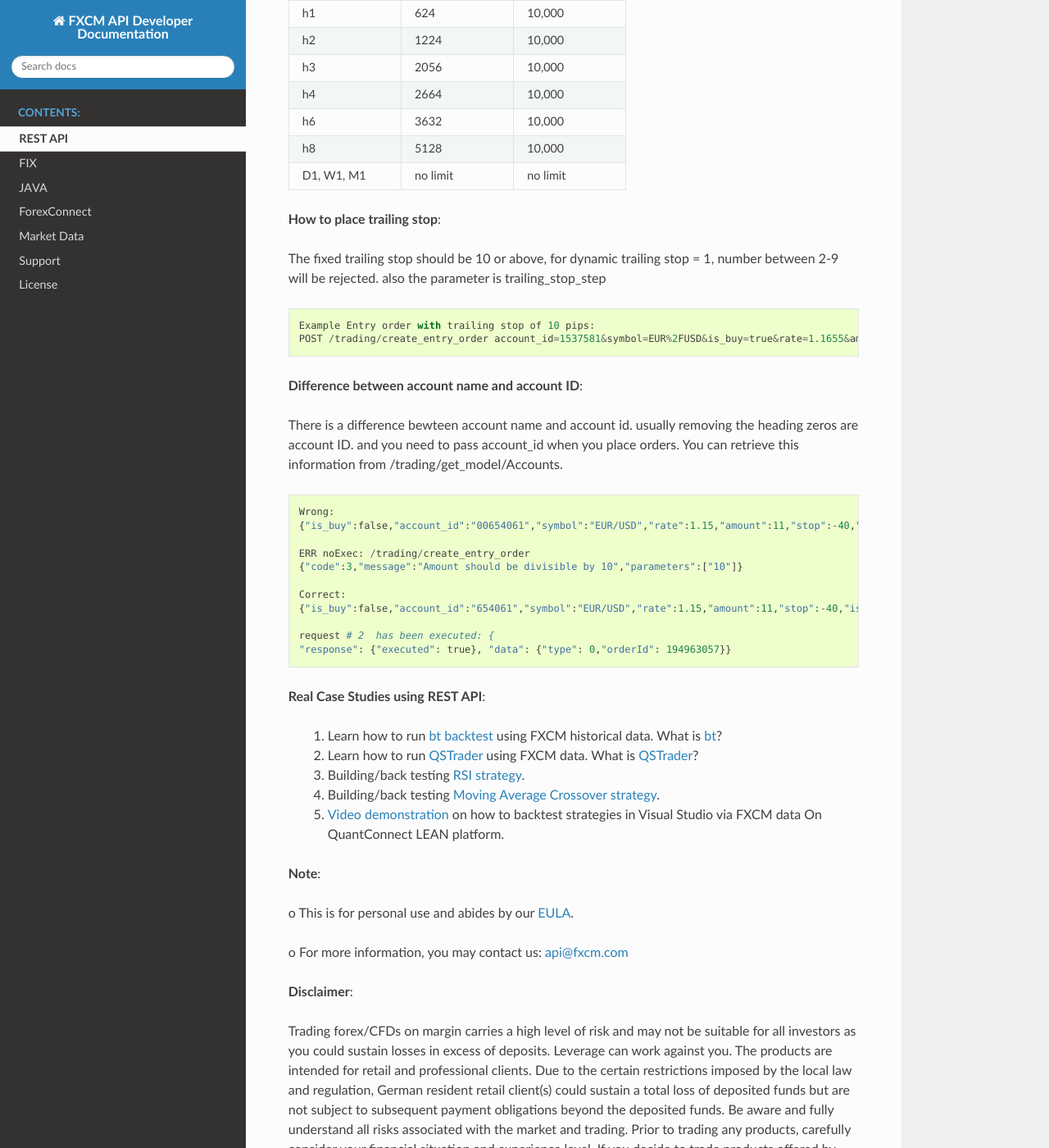
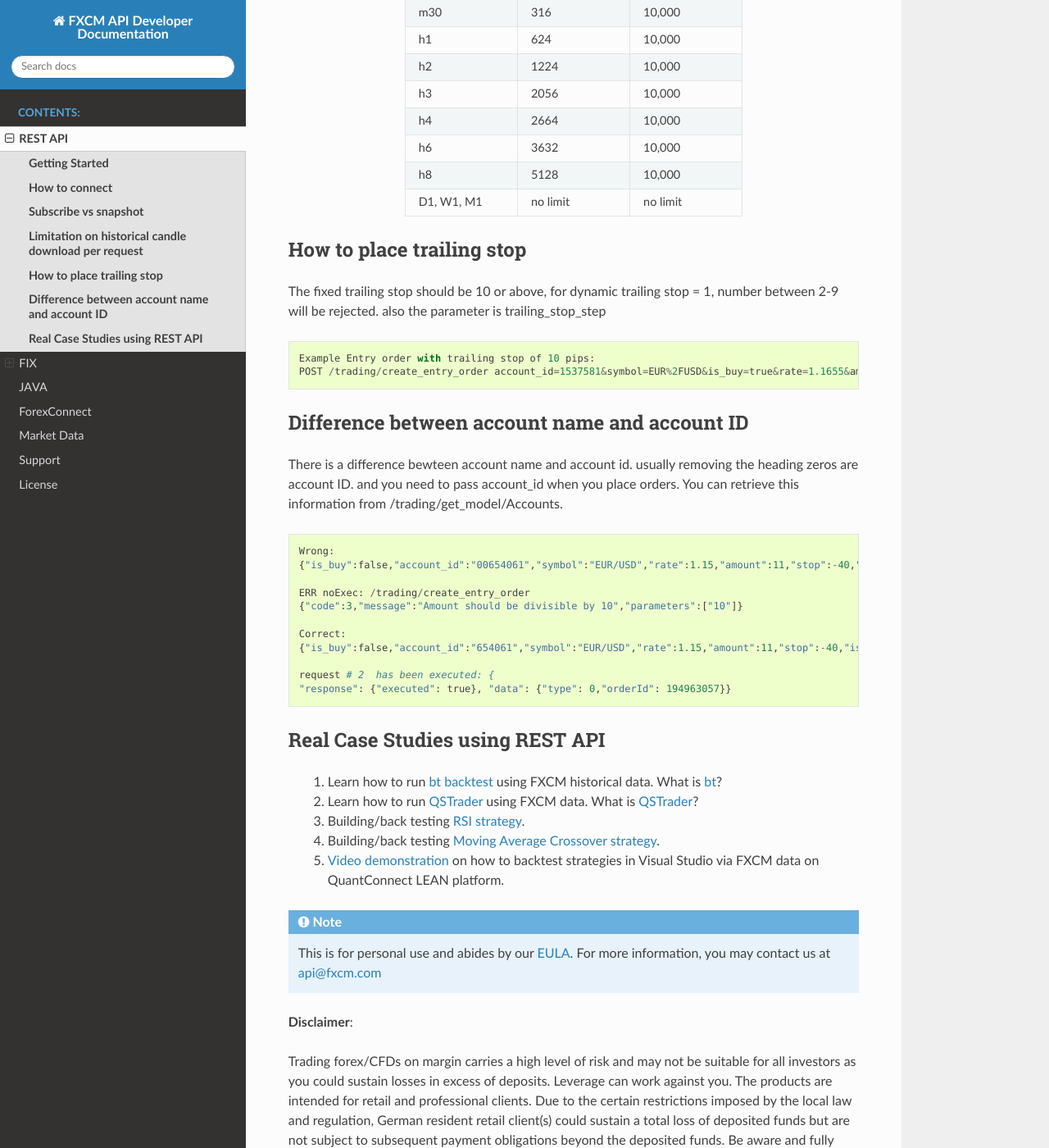
Before and after one commit to fxcm-mroman/FXCM-API, a Sphinx documentation site: the page built from docs/restapi.rst, in a window 1280 px wide and 1400 px high, scrolled down 3569 px. Shown: the whole window at 82% size. Built offline with Sphinx 7.4.7 and the Read the Docs theme 2.0.0, drawn with Linux system fonts in a browser that asks for light colours.

Commit message:
Add submenus

```diff
--- a/docs/restapi.rst
+++ b/docs/restapi.rst
@@ -14,6 +14,7 @@ With the use of the socket.io library, the API has streaming capability and will
 FXCM's trading hours vary by product. For forex, trading opens on Sundays between 5:00 PM ET and 5:15 PM ET and closes on Fridays around 4:55 PM ET. For CFDs, please check the `CFD Product Guide <http://docs.fxcorporate.com/user-guide/ug-cfd-product-guide-ltd-en.pdf>`_.
 
 **Getting Started**
+-------------------
 
 1. Quick start guide
 
@@ -40,7 +41,8 @@ FXCM's trading hours vary by product. For forex, trading opens on Sundays betwee
    * Using Python, click `here <https://pypi.python.org/pypi/socketIO-client/>`_.
 
 
-**How to connect**::
+**How to connect**
+------------------
 
 Clients should establish a persistent WebSocket connection using socket.io library. All non-solicited updates will be sent over this connection. Client requests are to be sent via normal HTTP messages. Every HTTP message must contain following parameters:
 
@@ -51,6 +53,7 @@ Clients should establish a persistent WebSocket connection using socket.io libra
    :header-rows: 1
    :class: longtable
    :widths: 1 1 1 1
+   :align: center
 
 Sample Request:
 ::
@@ -73,8 +76,10 @@ Sample Request:
    :header-rows: 1
    :class: longtable
    :widths: 1 1
+   :align: center
 
-**Subscribe vs snapshot**::
+**Subscribe vs snapshot**
+-------------------------
 
 FXCM Rest API provides two ways to deliever data. susbcribe vs snapshot.
 
@@ -118,8 +123,8 @@ Furthermore, a single market order can have many TradeIDs, if they are partial f
 
 In entry order, an order ID is in callback function. You can also see it on order table sanpshot. but you will not get TradeID until order been executed.
 
-**Limitation on historical candle download per request**:
-
+**Limitation on historical candle download per request**
+--------------------------------------------------------
 .. tabularcolumns:: |p{1cm}|p{8cm}|p{6cm}|
 
 .. csv-table:: Candle download limit
@@ -127,8 +132,10 @@ In entry order, an order ID is in callback function. You can also see it on orde
    :header-rows: 1
    :class: longtable
    :widths: 1 1 1
+   :align: center
 
-**How to place trailing stop**::
+**How to place trailing stop**
+------------------------------
 
 The fixed trailing stop should be 10 or above, for dynamic trailing stop = 1, number between 2-9 will be rejected. also the parameter is trailing_stop_step
 
@@ -137,7 +144,8 @@ The fixed trailing stop should be 10 or above, for dynamic trailing stop = 1, nu
       Example Entry order with trailing stop of 10 pips:
       POST /trading/create_entry_order account_id=1537581&symbol=EUR%2FUSD&is_buy=true&rate=1.1655&amount=3&order_type=Entry&time_in_force=GTC&stop=-50&trailing_stop_step=10&is_in_pips=true
 
-**Difference between account name and account ID**::
+**Difference between account name and account ID**
+--------------------------------------------------
 
 There is a difference bewteen account name and account id. usually removing the heading zeros are account ID. and you need to pass account_id when you place orders. You can retrieve this information from /trading/get_model/Accounts.
 
@@ -155,7 +163,8 @@ There is a difference bewteen account name and account id. usually removing the
       request # 2  has been executed: {
       "response": {"executed": true}, "data": {"type": 0,"orderId": 194963057}}
 
-**Real Case Studies using REST API**:
+**Real Case Studies using REST API**
+------------------------------------
 
 	1. Learn how to run `bt backtest <https://apiwiki.fxcorporate.com/api/StrategyRealCaseStudy/RestAPI/BT strategy on FXCM data.zip/>`_ using FXCM historical data. What is `bt <http://pmorissette.github.io/bt/>`_?
 
@@ -165,13 +174,12 @@ There is a difference bewteen account name and account id. usually removing the
 
 	4. Building/back testing `Moving Average Crossover strategy <https://apiwiki.fxcorporate.com/api/StrategyRealCaseStudy/RestAPI/Moving_Average_Crossover_Strategy.zip/>`_.
 
-	5. `Video demonstration <https://www.youtube.com/watch?v=m6llfznP4d4/>`_ on how to backtest strategies in Visual Studio via FXCM data On QuantConnect LEAN platform.
+	5. `Video demonstration <https://www.youtube.com/watch?v=m6llfznP4d4/>`_ on how to backtest strategies in Visual Studio via FXCM data on QuantConnect LEAN platform.
 
-**Note**:
+.. note::
 
-o	This is for personal use and abides by our `EULA <https://www.fxcm.com/uk/forms/eula/>`_.
-
-o	For more information, you may contact us: api@fxcm.com
+	This is for personal use and abides by our `EULA <https://www.fxcm.com/uk/forms/eula/>`_.
+	For more information, you may contact us at api@fxcm.com
 
 **Disclaimer**:
 
```
Also changed, not shown: docs/fixapi.rst (+8 -12 lines), docs/marketdata.rst (+94 -111 lines), 14 other files.
